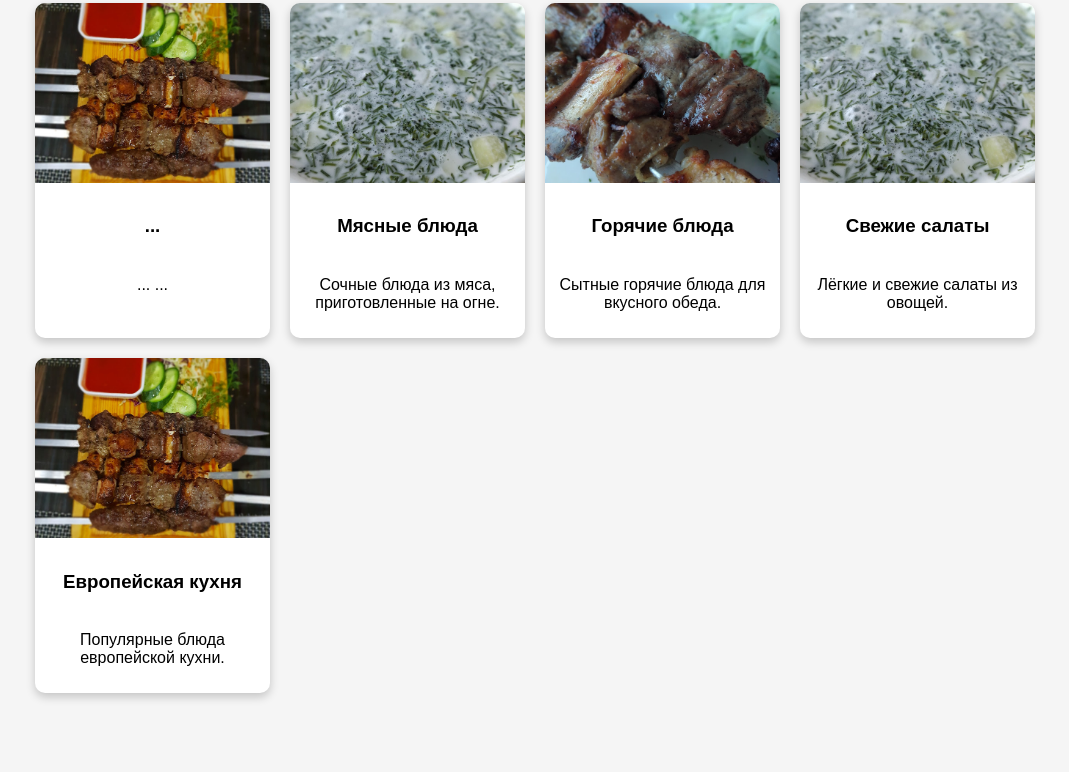
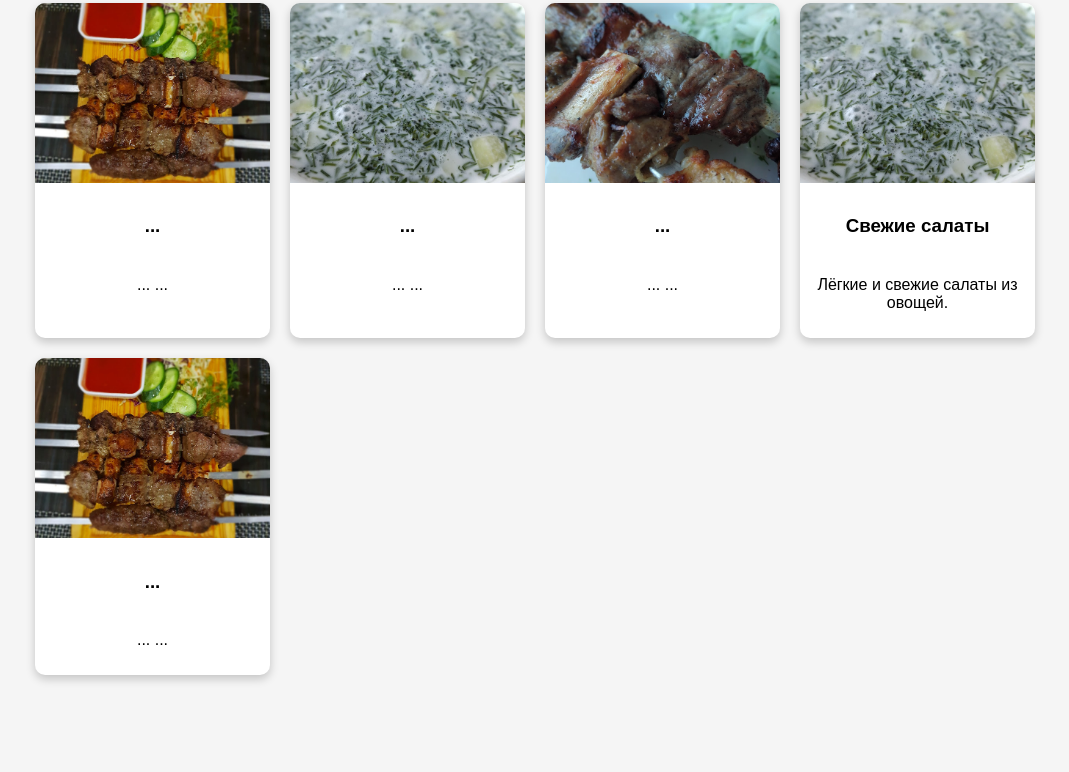
Before and after one commit to nuh661/refactored-spork, a plain HTML site: page index.html in a window 1280 px wide. Shown: the part 901-1673 px from the top of the page, without its empty margins (105-1174 px from the left). Drawn offline with Linux system fonts and the light colour scheme; a script that the page names is missing; files whose address does not match are found by name.

Commit message:
Update index.html

```diff
--- a/index.html
+++ b/index.html
@@ -46,13 +46,13 @@
 </div>
 <div class="card">
 <img src="./assets/foto2.png">
-<h3>Мясные блюда</h3>
-<p>Сочные блюда из мяса, приготовленные на огне.</p>
+<h3>...</h3></h3>
+<p>... ...</p>
 </div>
 <div class="card">
 <img src="./assets/foto3.png">
-<h3>Горячие блюда</h3>
-<p>Сытные горячие блюда для вкусного обеда.</p>
+<h3>...</h3>
+<p>... ...</p>
 </div>
 <div class="card">
 <img src="./assets/foto2.png">
@@ -61,8 +61,8 @@
 </div>
 <div class="card">
 <img src="./assets/foto1.png">
-<h3>Европейская кухня</h3>
-<p>Популярные блюда европейской кухни.</p>
+<h3>...</h3>
+<p>... ...</p>
 </div>
 </div>
 </section>
```
